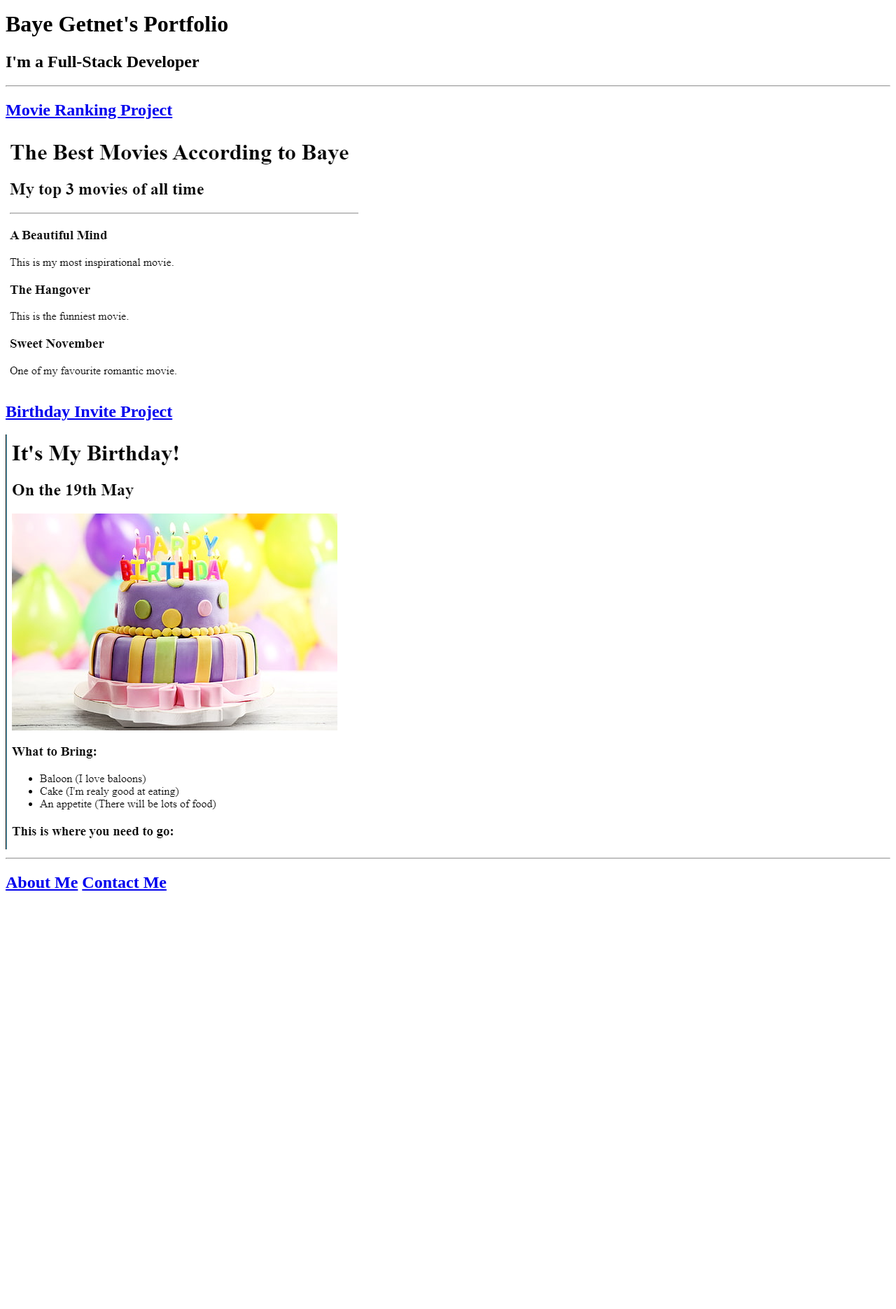
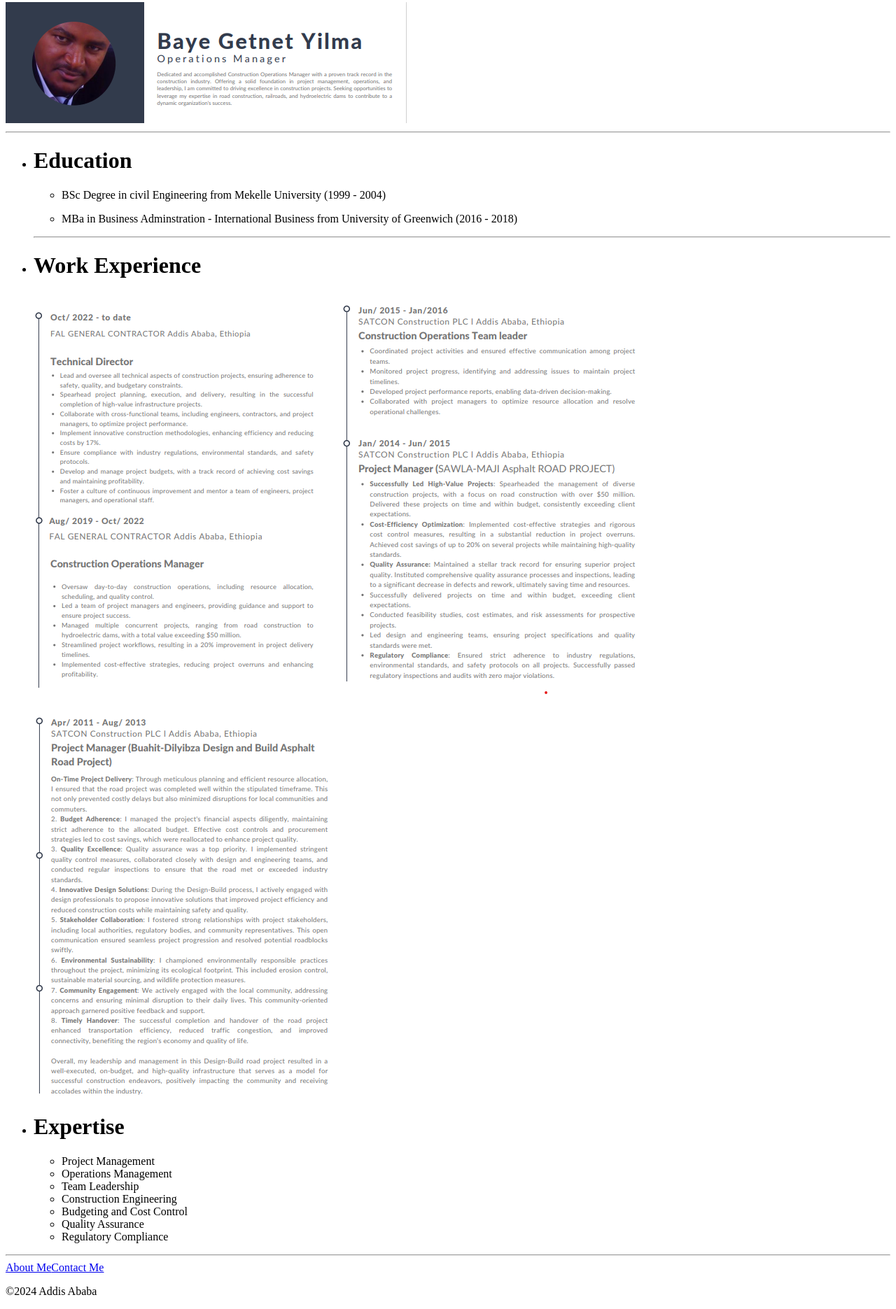
Before and after one commit to Bayget/html-portfolio, a plain HTML site: page index.html in a window 1280 px wide. Shown: the part 5-1876 px from the top of the page at 70% size. Before the commit the page ends 1300 px from the top, so only its background shows below. Drawn offline with Linux system fonts and the light colour scheme.

Commit message:
Add files via upload

```diff
--- a/index.html
+++ b/index.html
@@ -3,24 +3,51 @@
 <head>
     <meta charset="UTF-8">
     <meta name="viewport" content="width=device-width, initial-scale=1.0">
-    <title>My Portfolio</title>
+    <title>My Resume</title>
 </head>
 <body>
-    <h1>Baye Getnet's Portfolio</h1>
-    <h2>I'm a Full-Stack Developer</h2>
-    <hr/>
-    <h2>
-        <a href="./public/movie-ranking.html">Movie Ranking Project</a>
+    <img src="./Baye.png", alt="photo of Baye Getnet with summary of proffesional carrier"/>
+    <hr />
+    <ul>
+        <li>
+            <h1>Education</h1>
+            <ul>
+                <li>
+                    <P>BSc Degree in civil Engineering from Mekelle University (1999 - 2004)</P>
 
-    </h2>
-    <img src="./assets/images/my-movie-ranking.png",alt="Movie Ranking Projec"/>
-    <h2>
-        <a href="./public/birthday-invite.html">Birthday Invite Project</a>
-    </h2>
-    <img src="./assets/images/birthday-invite.png", alt="Birthday Invite Webpage screenshot"/>
-    <hr/>
-    <h2>
-    <a href="./public/about.html">About Me</a> <a href="./public/contact.html">Contact Me</a>
-    </h2>
+                </li>
+                <li>
+                    <p>MBa in Business Adminstration - International  Business from University of Greenwich (2016 - 2018)</p>
+                </li>
+
+            </ul>
+
+        </li>
+<hr />
+        <li>
+            <h1>Work Experience</h1><img src="./Work-experience-I.png", width="" alt="screenshot image of my work experience page 1"/>
+            <img src="./Work-experience-II.png", alt="screenshot image of my work experience page 2"/>
+            <img src="./Work-experience-III.png", alt="screenshot image of my work experience page 3"/>
+
+        <li><h1>Expertise</h1>
+            <ul>
+                <li>Project Management</li>
+                <li>Operations Management</li>
+                <li>Team Leadership</li>
+                <li>Construction Engineering</li>
+                <li>Budgeting and Cost Control</li>
+                <li>Quality Assurance</li>
+                <li>Regulatory Compliance</li>
+            </ul>
+        </li>
+
+        </li>
+    </ul>
+<hr />
+<a href="../4.3 HTML Porfolio Project/public/about.html">About Me</a><a href="../4.3 HTML Porfolio Project/public/contact.html">Contact Me</a>
+
 </body>
+<footer>
+    <p>&copy;2024 Addis Ababa</p>
+</footer>
 </html>
```
Also changed, not shown: Baye.png (added), Work-experience-I.png (added), Work-experience-II.png (added), Work-experience-III.png (added).
